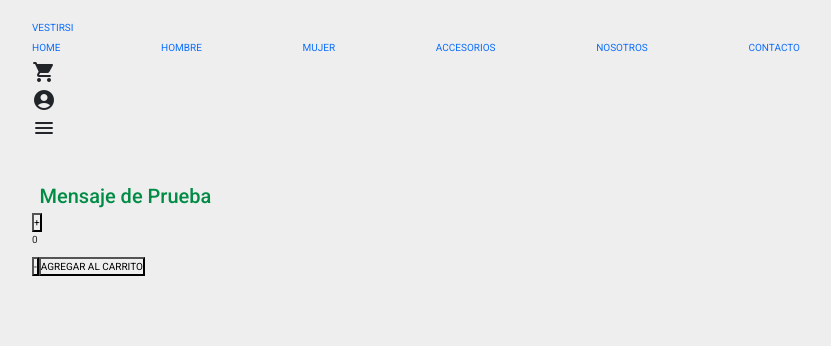
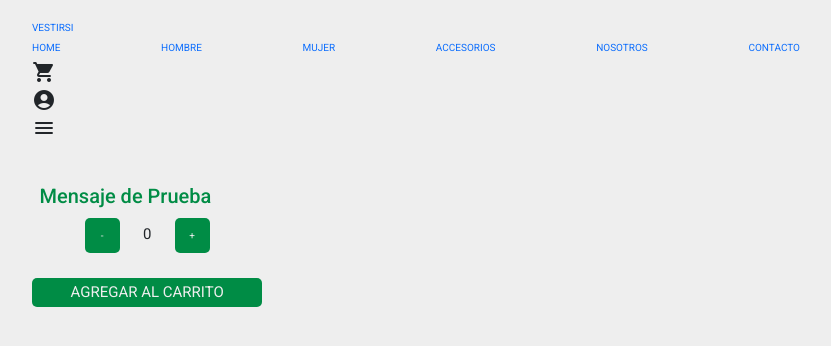
Before and after one commit to gvdeveloper/vestirsi, a React (Create React App) app: page / in a window 1280 px wide. Shown: the top 346 px of the page, without its empty margins (224-1055 px from the left). Built offline with nearby package versions, Linux system fonts and the light colour scheme.

Commit message:
botones carrito

```diff
--- /dev/null
+++ b/src/components/ItemCount/ItemCount.css
@@ -0,0 +1,42 @@
+.container-btn-carrito{
+    display: flex;
+    flex-direction: column;
+    width: 30%;
+    gap: 2rem;
+}
+
+.content-btn-carrito-cantidad{
+    display: flex;
+    align-items: center;
+    justify-content: center;
+    gap: 1rem;
+    text-align: center;
+}
+
+.content-btn-carrito-cantidad .btn-count{
+    padding: 1rem;
+    background-color: var(--green-text);
+    border: none;
+    border-radius: .5rem;
+    color: #eee;
+    width: 3.5rem;
+    height: 3.5rem;
+}
+
+.content-btn-carrito-cantidad p{
+    padding: 1rem;
+    font-size: 1.5rem;
+    width: 3.5rem;
+
+    height: 3.5rem;
+}
+
+.btn-addCarrito{
+    padding: 3px;
+    background-color: var(--green-text);
+    border: none;
+    border-radius: .5rem;
+    color: #eee;
+
+    font-size: 1.5rem;
+}
--- a/src/components/ItemCount/ItemCount.js
+++ b/src/components/ItemCount/ItemCount.js
@@ -1,5 +1,5 @@
 import React, {useState} from 'react';
-
+import "./ItemCount.css"
 function ItemCount({valorInicial=0, stock=4, onAdd}){
     const [cantidad, setState] = useState(valorInicial);
 
@@ -14,11 +14,13 @@ function ItemCount({valorInicial=0, stock=4, onAdd}){
     }
 
     return(
-        <div>
-            <button onClick={suma}>+</button>
-            <p>{cantidad}</p>
-            <button onClick={resta}>-</button>
-            <button onClick= {() =>{onAdd(cantidad)}}>AGREGAR AL CARRITO</button>
+        <div className="container-btn-carrito">
+            <div className="content-btn-carrito-cantidad">
+                <button onClick={resta} className="btn-count">-</button>
+                <p>{cantidad}</p>
+                <button onClick={suma} className="btn-count">+</button>
+            </div>
+            <button onClick= {() =>onAdd(cantidad)} className="btn-addCarrito">AGREGAR AL CARRITO</button>
         </div>
     )
 }
--- a/src/styles.css
+++ b/src/styles.css
@@ -151,3 +151,4 @@ html::-webkit-scrollbar-thumb{
 }
 
 @import "./components/NavBar/NavBar.css";
+@import "./components/ItemCount/ItemCount.css";
```
